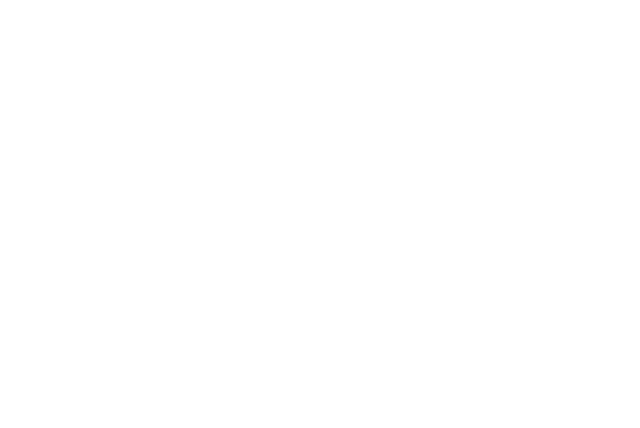
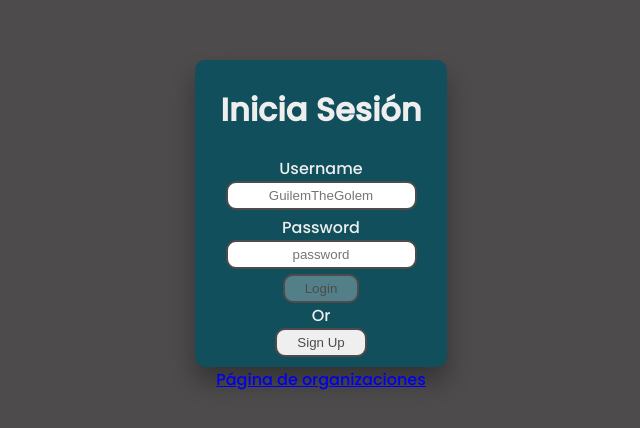
Before and after one commit to RubisRage/Meeting-Manager-PS, an Angular app in the folder Client/: page / in a window 1280 px wide. Shown: the part 132-560 px from the top of the page, without its empty margins (319-959 px from the left). Built offline with nearby package versions, Linux system fonts and the light colour scheme.

Commit message:
not working

```diff
--- a/Client/src/app/organizacion/cabecera/org-desplegable/org-desplegable.component.html
+++ b/Client/src/app/organizacion/cabecera/org-desplegable/org-desplegable.component.html
@@ -2,10 +2,11 @@
     <option>Seleccione Organización</option>
     <option [value]="org" class="pad" *ngFor="let org of Organizaciones">{{org}}</option>
 </select>
-
+<!--
 <span>
     <a *ngFor="let org of Organizaciones"
     [routerLink]="/Organizaciones/">
         {{org}}<br>
     </a>
 </span>
+-->
--- a/Client/src/styles.css
+++ b/Client/src/styles.css
@@ -15,5 +15,5 @@ signup-form{
     align-content: center;
     align-items: center;
     background-color: #4d4b4b;
-    padding-top: 50%;
+    padding-top: 15%;
 }
```
Also changed, not shown: 1 other file (tests, documents, lock files or other folders).
